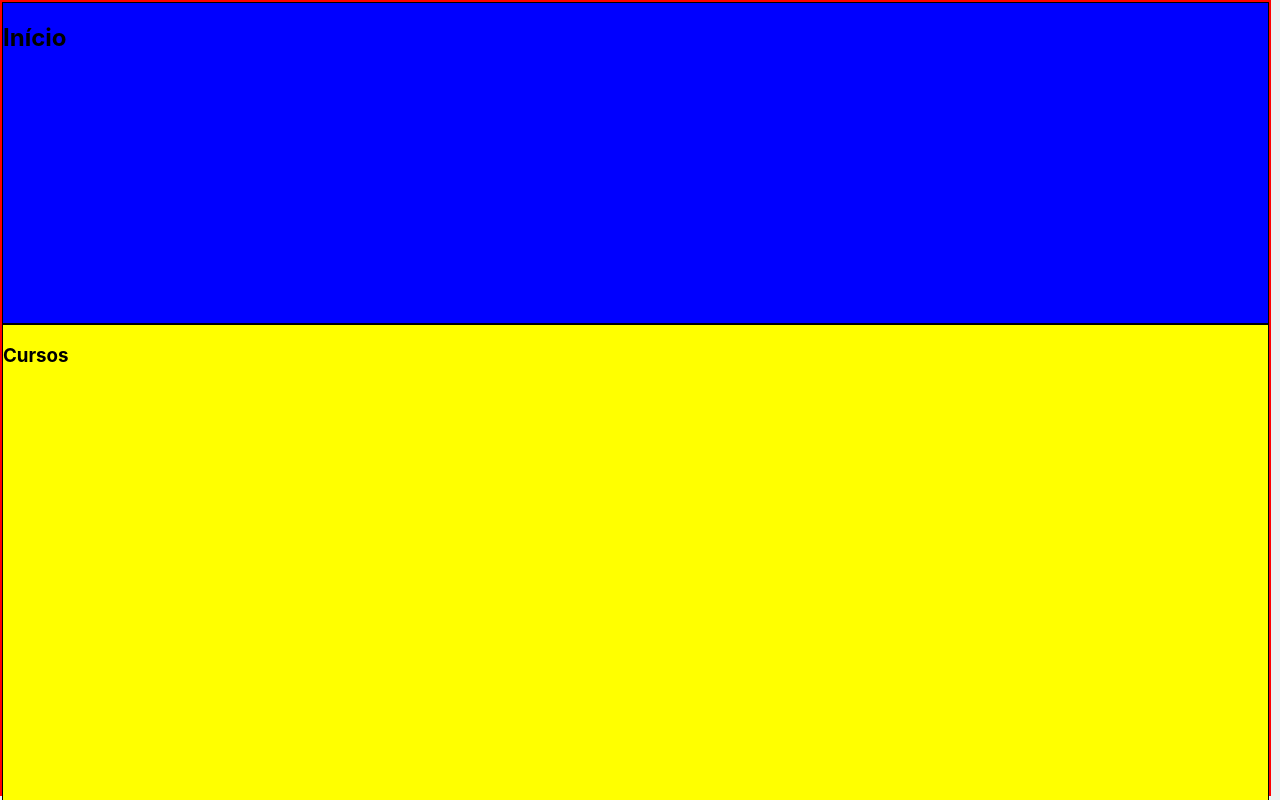
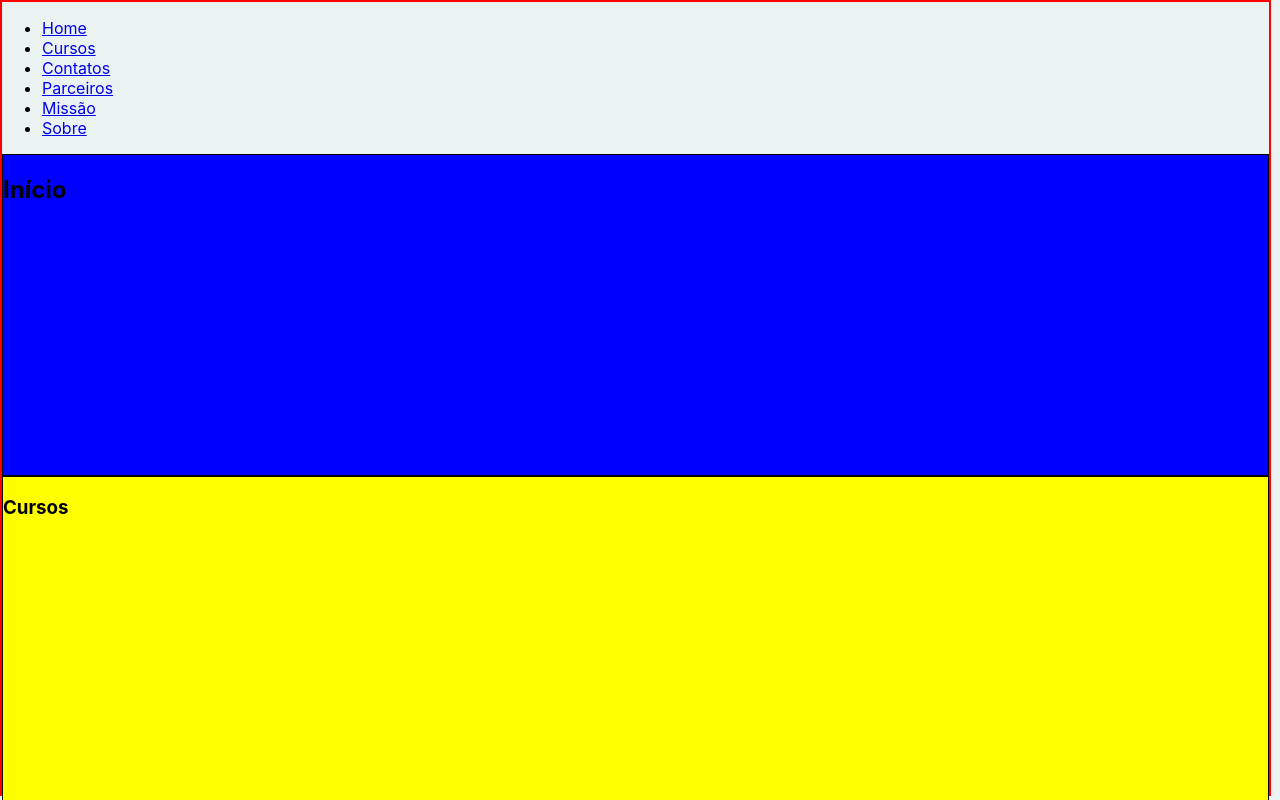
Before and after one commit to princya-oliveira/programacao-scripts, a React (Create React App) app in the folder menu_horizontal/: page / in a window 1280 px wide. Shown: the top 800 px of the page. Built offline with nearby package versions, Linux system fonts and the light colour scheme.

Commit message:
(09/08) criando menu

```diff
--- a/menu_horizontal/src/componentes/App.js
+++ b/menu_horizontal/src/componentes/App.js
@@ -4,6 +4,18 @@ import './App.css';
 function App() {
   return (
     <div>
+      <header id="corpo">
+        <nav id="menu">
+          <ul>
+            <li><a href = "#inicio">Home</a> </li>
+            <li><a href = "#cursos">Cursos</a> </li>
+            <li><a href = "#contatos">Contatos</a> </li>
+            <li><a href = "#parceiros">Parceiros</a> </li>
+            <li><a href = "#missao">Missão</a> </li>
+            <li><a href = "#sobre">Sobre</a> </li>
+          </ul>
+        </nav>
+      </header>
       <section id="inicio">
         <h2>Início</h2>
       </section>
--- /dev/null
+++ b/menu_horizontal/src/componentes/Estilos.css
@@ -0,0 +1,3 @@
+#menu {
+    background-color: beige;
+}
```
